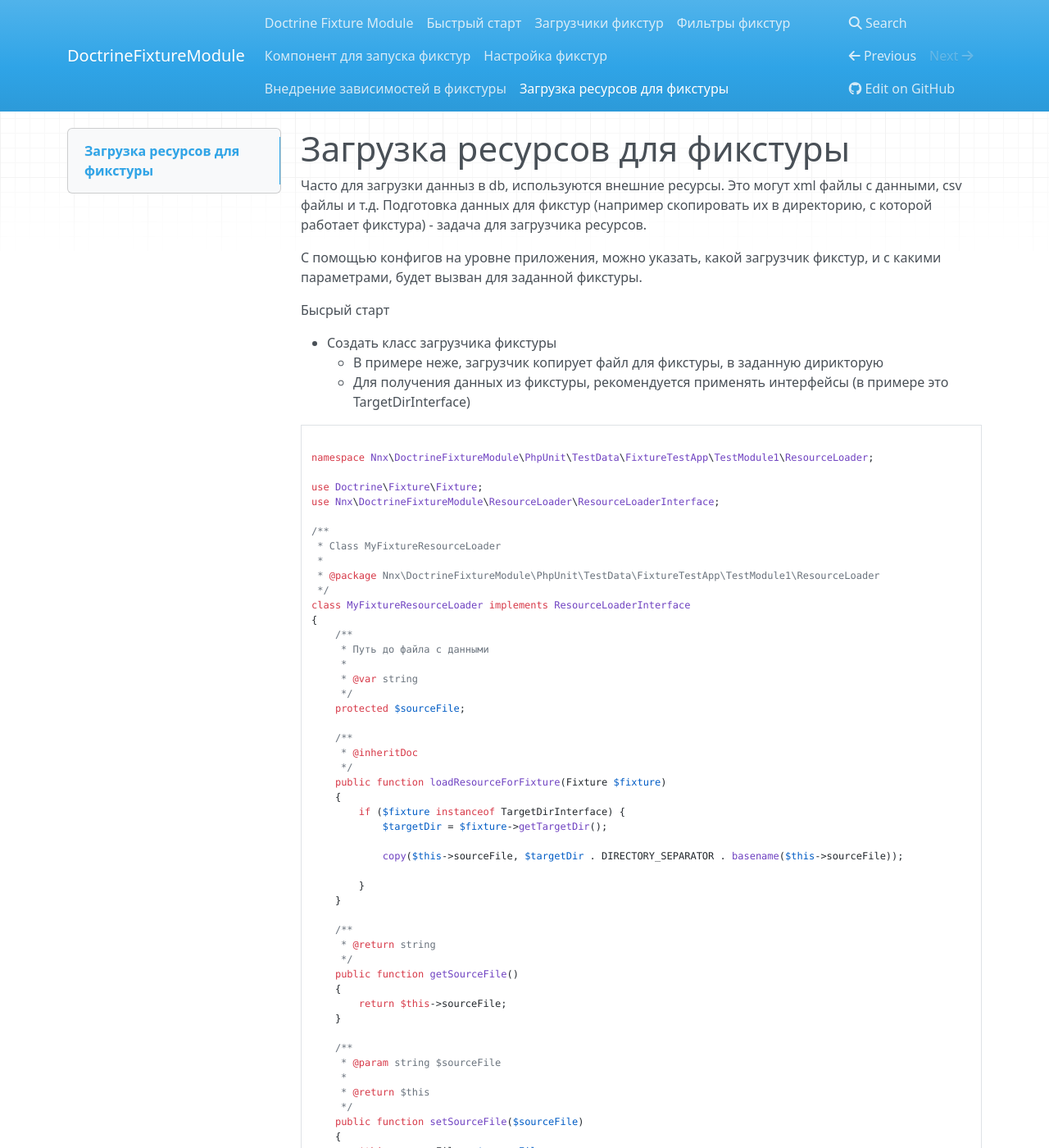
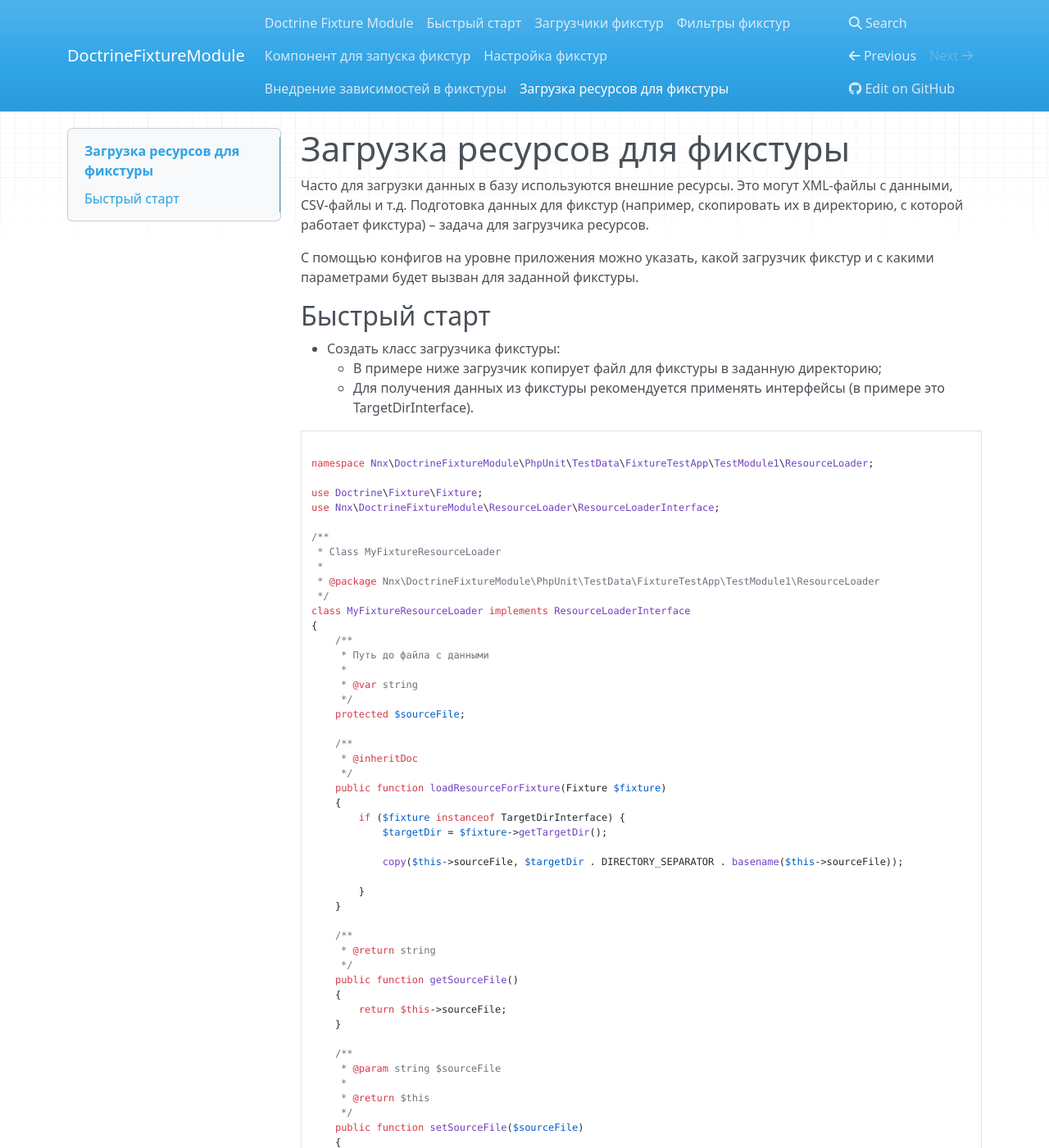
Before and after one commit to nnx-framework/doctrine-fixture-module, an MkDocs documentation site: the page built from doc/book/ru/resource-loader.md, in a window 1280 px wide and 1400 px high. Shown: the whole window at 82% size. Built offline with MkDocs 1.6.1, drawn with Linux system fonts in a browser that asks for light colours; nearby versions of some CDN libraries; old or Windows-style settings are respelled for this version of MkDocs; some of the changed text lies outside the part shown.

Commit message:
Update resource-loader.md

````diff
--- a/doc/book/ru/resource-loader.md
+++ b/doc/book/ru/resource-loader.md
@@ -1,18 +1,17 @@
 # Загрузка ресурсов для фикстуры
 
-Часто для загрузки данныз в db, используются внешние ресурсы. Это могут xml файлы с данными, csv файлы и т.д.
-Подготовка данных для фикстур (например скопировать их в директорию, с которой работает фикстура) - задача для загрузчика
+Часто для загрузки данных в базу используются внешние ресурсы. Это могут XML-файлы с данными, CSV-файлы и т.д.
+Подготовка данных для фикстур (например, скопировать их в директорию, с которой работает фикстура) – задача для загрузчика
 ресурсов.
 
-С помощью конфигов на уровне приложения, можно указать, какой загрузчик фикстур, и с какими параметрами, будет вызван
+С помощью конфигов на уровне приложения можно указать, какой загрузчик фикстур и с какими параметрами будет вызван
 для заданной фикстуры.
 
+## Быстрый старт
 
-Бысрый старт
-
-- Создать класс загрузчика фикстуры
-    - В примере неже, загрузчик копирует файл для фикстуры, в заданную дирикторую
-    - Для получения данных из фикстуры, рекомендуется применять интерфейсы (в примере это TargetDirInterface)
+- Создать класс загрузчика фикстуры:
+    - В примере ниже загрузчик копирует файл для фикстуры в заданную директорию;
+    - Для получения данных из фикстуры рекомендуется применять интерфейсы (в примере это TargetDirInterface).
 
 ```php
 
@@ -74,7 +73,7 @@ class MyFixtureResourceLoader implements ResourceLoaderInterface
 
 ```
 
-- Создать фабрику для загрузчика ресурсов
+- Создать фабрику для загрузчика ресурсов:
 
 ```php
 namespace Nnx\DoctrineFixtureModule\PhpUnit\TestData\FixtureTestApp\TestModule1\ResourceLoader;
@@ -133,7 +132,7 @@ return [
 
 ```
 
-- Указать для какой фикстуры, необходимо вызывать загрузчик ресуров, а также указать параметры для загрузчика ресурсов
+- Указать, для какой фикстуры необходимо вызывать загрузчик ресуров, а также указать параметры для загрузчика ресурсов.
 
 ```php
 
@@ -163,5 +162,4 @@ return [
 
 ```
 
-
-Теперь при запуске фикстуры MyFixture, сначала отработает соответствующий загрузчик фикстур
+Теперь при запуске фикстуры MyFixture сначала отработает соответствующий загрузчик фикстур.
````
Also changed, not shown: other parts of doc/book/ru/resource-loader.md (+2 -2 lines).
